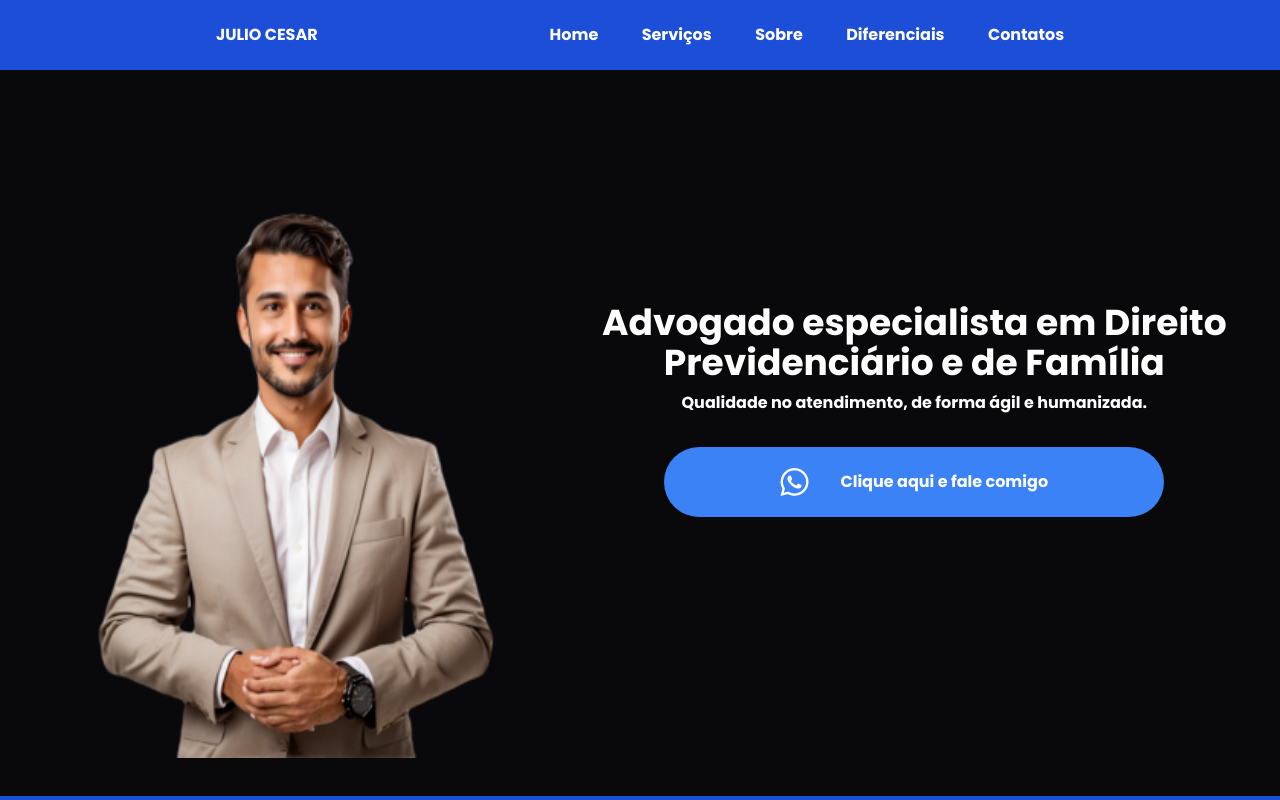
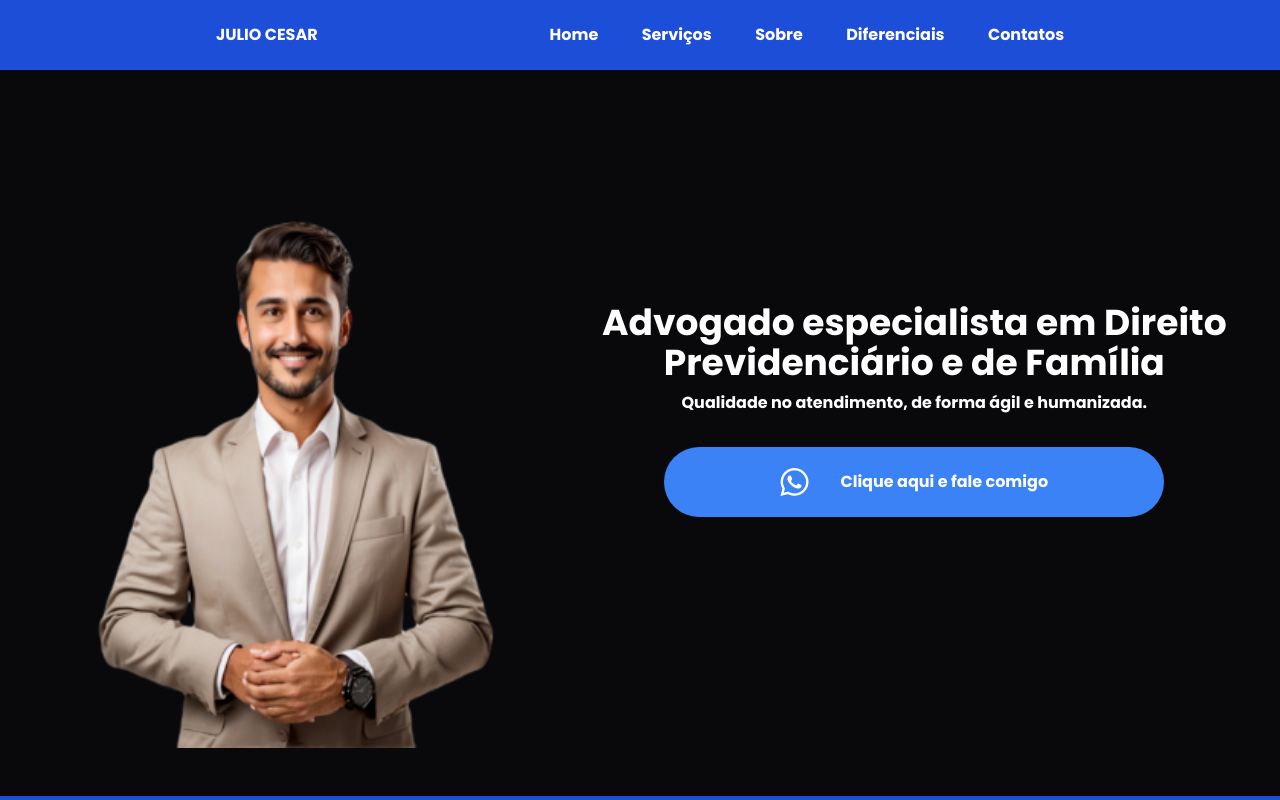
Before and after one commit to mizaeldragon/landing-page-advogado, a website: page index.html in a window 1280 px wide. Shown: the top 800 px of the page. Drawn offline with Linux system fonts and the light colour scheme.

Commit message:
feat: ajeitei a responsividade da imagem do homem

```diff
--- a/index.html
+++ b/index.html
@@ -69,7 +69,7 @@
           class="sm:size-72 lg:w-[850px] lg:h-[500px] lg:mt-16 flex items-center justify-center"
         >
           <img
-            class="lg:w-[700px] lg:h-[600px] sm:size-72"
+            class="lg:w-[650px] lg:h-[580px] 2xl:w-[650px] 2xl:h-[580px] sm:size-72"
             src="./assets/p-1.png"
             alt="foto-pessoa"
           />
```
Also changed, not shown: styles/output.css.
